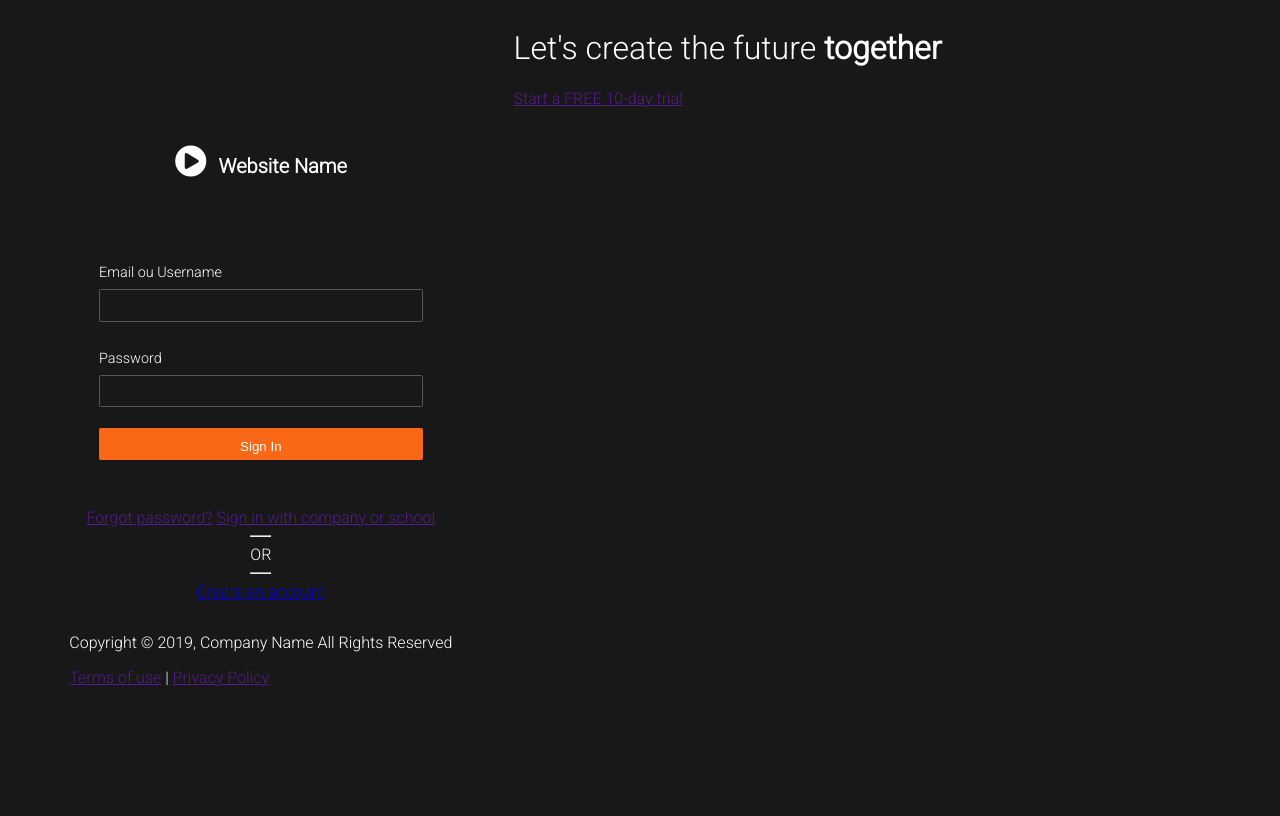
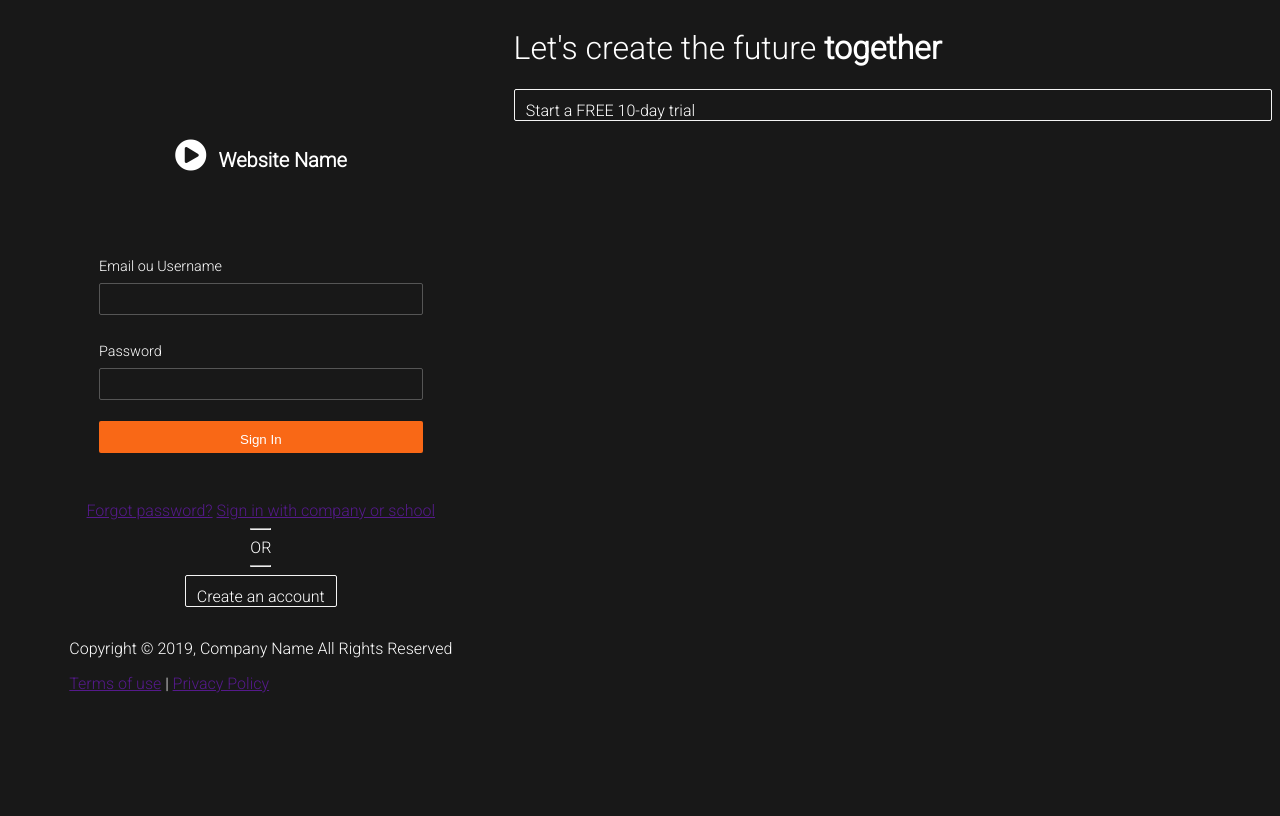
Before and after one commit to AzafoCossa/HTML-CSS-JavaScript, a PHP site: page / in a window 1280 px wide. Run offline with PHP 8.4, Linux system fonts and the light colour scheme; some libraries are stand-ins or nearby versions.

Commit message:
Styled the buttons

```diff
--- a/PluralRight Login page clone/css/style.css
+++ b/PluralRight Login page clone/css/style.css
@@ -99,7 +99,28 @@ h6 {
     transition: all 0.5s;
 }
 
+.btn-primary:hover {
+    background-color: #ff7b39;
+}
 
+.btn-secondary {
+    padding: 0.7rem;
+    height: 2rem;
+    display: block;
+    border: 1px solid #f4f4f4;
+    border-radius: 2px;
+    font-weight: 500;
+    background: none;
+    color: #fff;
+    text-decoration: none;
+    cursor: pointer;
+    transition: all 0.5s;
+}
+
+.btn-secondary:hover {
+    border-color: #ff7b39;
+    color: #ff7b39;
+}
 
 /* Media Queries */
 @media(min-width:1200px) {
```
